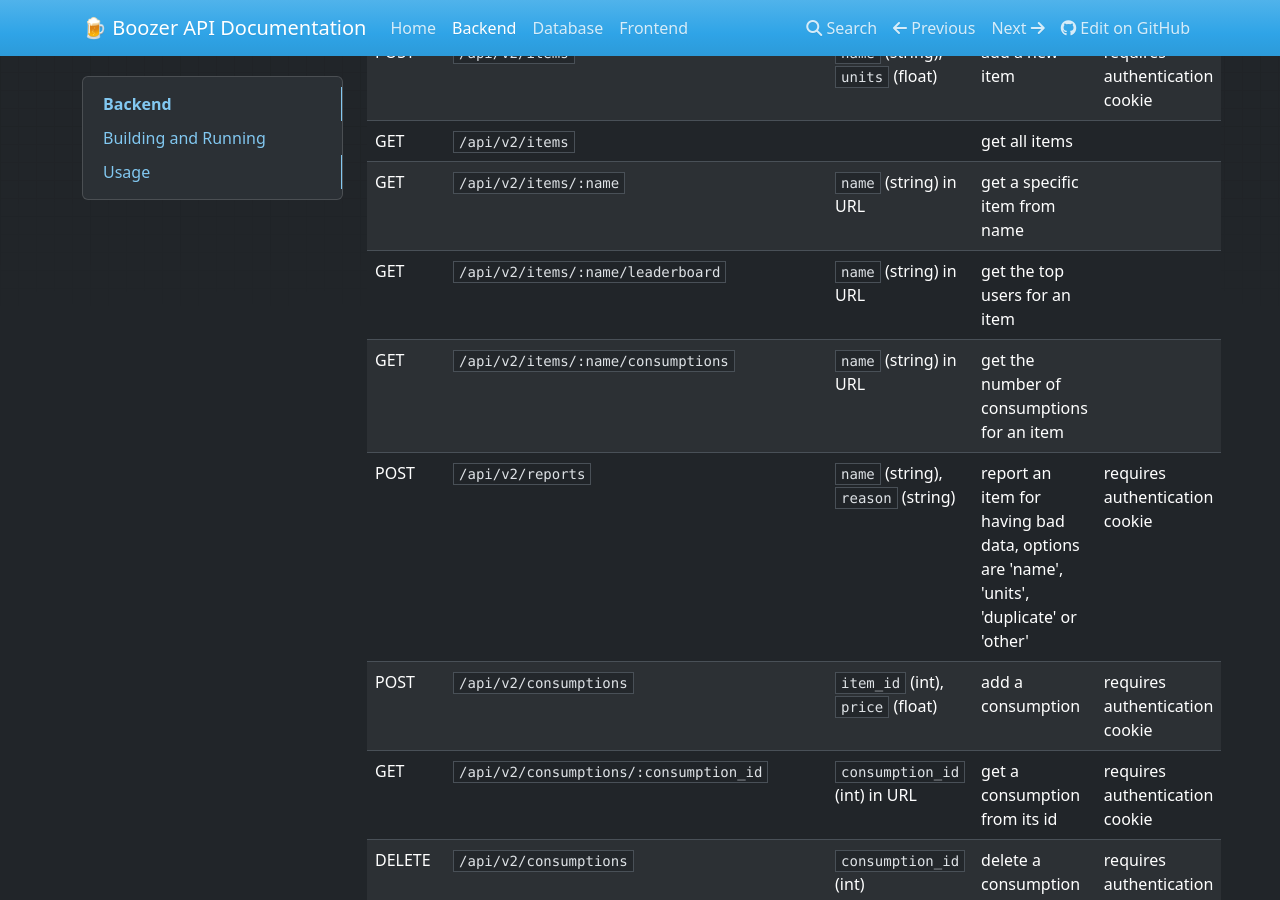
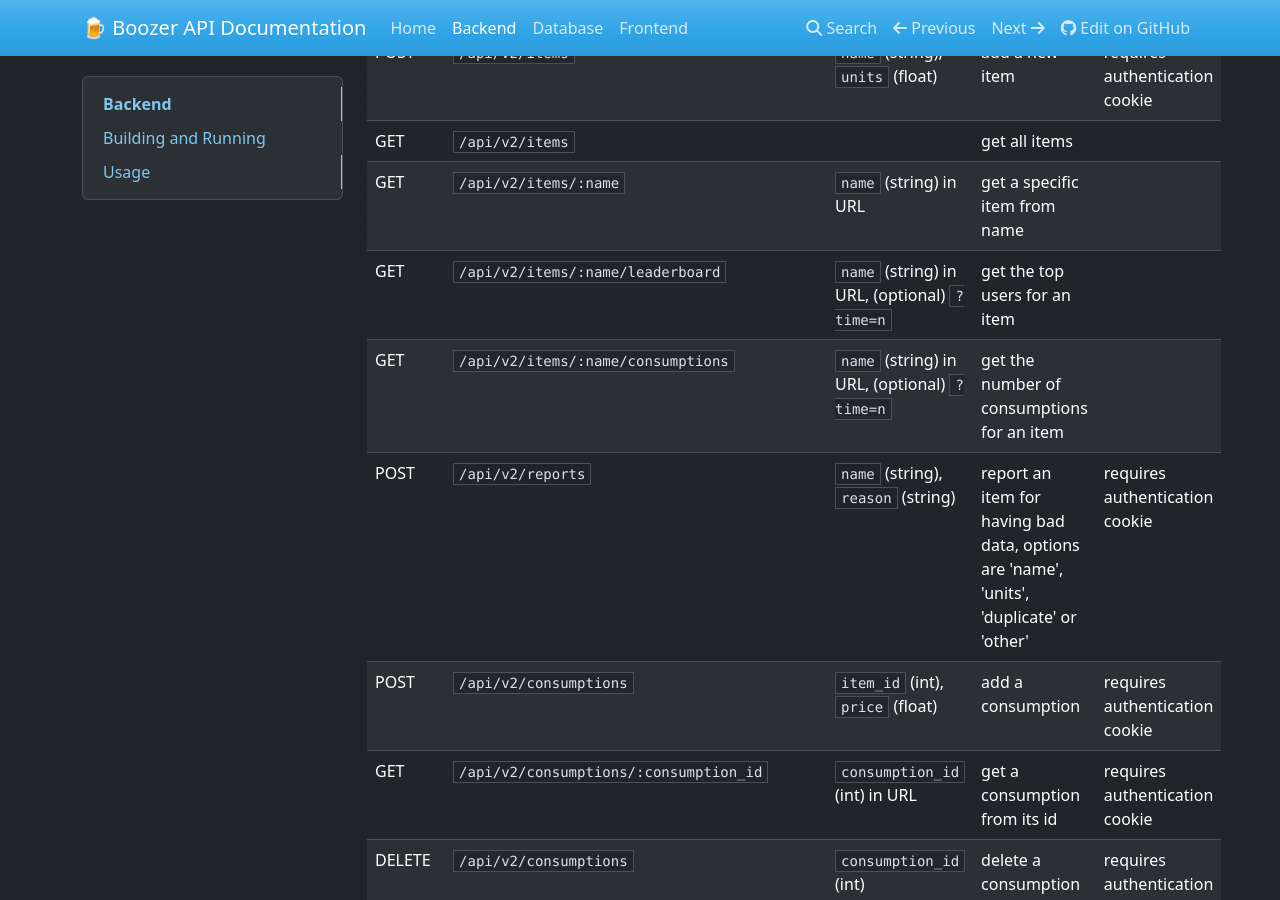
Before and after one commit to 03y/boozer, an MkDocs documentation site: the page built from docs/backend.md, in a window 1280 px wide and 900 px high, scrolled down 875 px. Built offline with MkDocs 1.6.1, drawn with Linux system fonts in a browser that asks for light colours; nearby versions of some CDN libraries.

Commit message:
update docs

```diff
--- a/docs/backend.md
+++ b/docs/backend.md
@@ -43,8 +43,8 @@ See [README.md](README.md).
 | POST   | `/api/v2/items`                               | `name` (string), `units` (float)                                     | add a new item                                                                          | requires authentication cookie |
 | GET    | `/api/v2/items`                               |                                                                      | get all items                                                                           |                                |
 | GET    | `/api/v2/items/:name`                         | `name` (string) in URL                                               | get a specific item from name                                                           |                                |
-| GET    | `/api/v2/items/:name/leaderboard`             | `name` (string) in URL                                               | get the top users for an item                                                           |                                |
-| GET    | `/api/v2/items/:name/consumptions`            | `name` (string) in URL                                               | get the number of consumptions for an item                                              |                                |
+| GET    | `/api/v2/items/:name/leaderboard`             | `name` (string) in URL, (optional) `?time=n`                         | get the top users for an item                                                           |                                |
+| GET    | `/api/v2/items/:name/consumptions`            | `name` (string) in URL, (optional) `?time=n`                         | get the number of consumptions for an item                                              |                                |
 | POST   | `/api/v2/reports`                             | `name` (string), `reason` (string)                                   | report an item for having bad data, options are 'name', 'units', 'duplicate' or 'other' | requires authentication cookie |
 | POST   | `/api/v2/consumptions`                        | `item_id` (int), `price` (float)                                     | add a consumption                                                                       | requires authentication cookie |
 | GET    | `/api/v2/consumptions/:consumption_id`        | `consumption_id` (int) in URL                                        | get a consumption from its id                                                           | requires authentication cookie |
```
